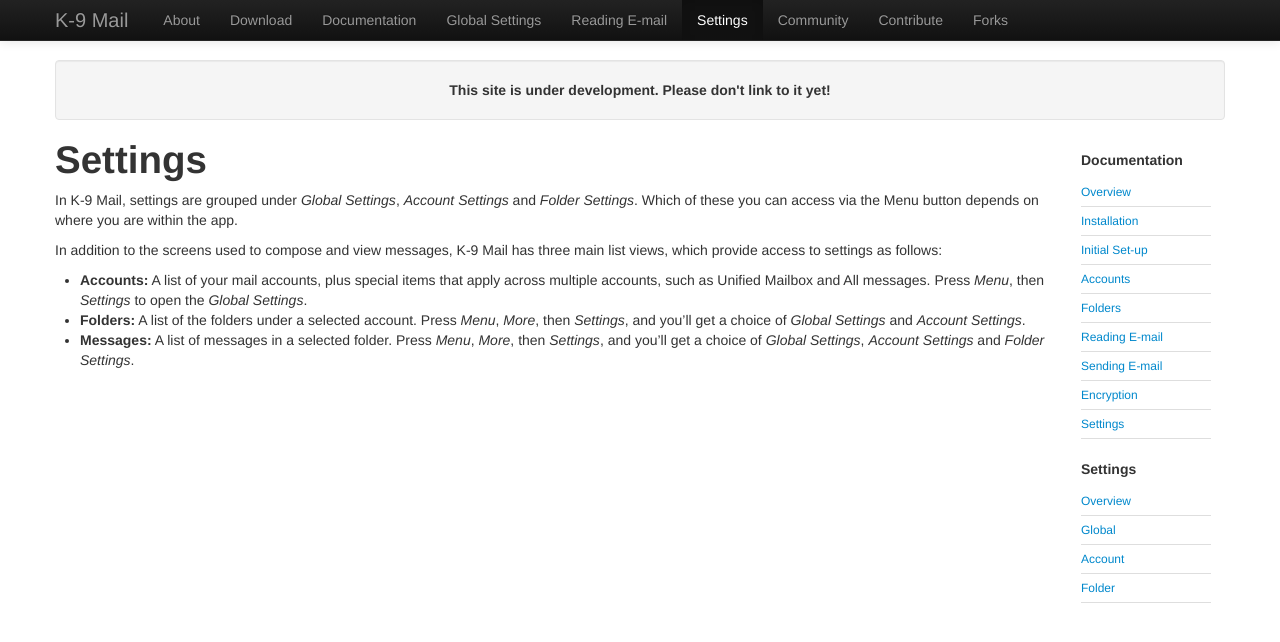
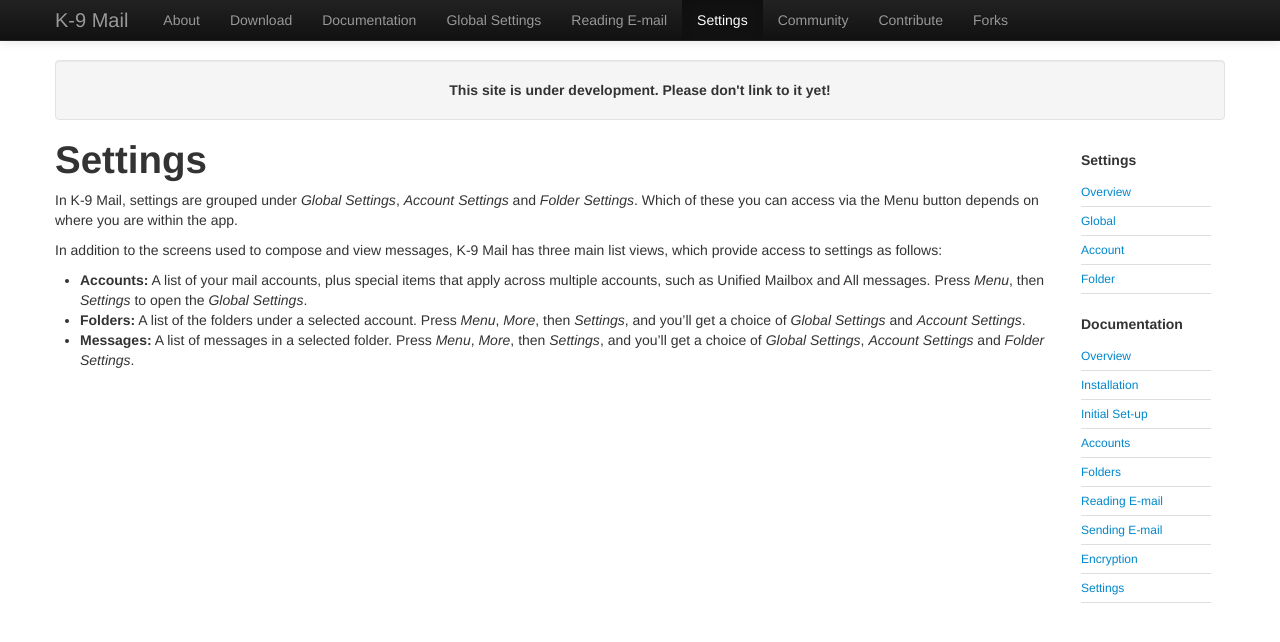
Before and after one commit to k9mail/k9mail.app, a Jekyll site: the page built from documentation/settings.md, in a window 1280 px wide. Shown: the top 642 px of the page. Built offline with Jekyll 4.4.1, drawn with Linux system fonts in a browser that asks for light colours; nearby versions of some CDN libraries.

Commit message:
Update settings.md

```diff
--- a/documentation/settings.md
+++ b/documentation/settings.md
@@ -5,9 +5,10 @@ nav_off: true
 layout: default
 ---
 
+{% include settings-header.html %}
+
 {% include documentation-header.html %}
 
-{% include settings-header.html %}
 
 # Settings
 
```
